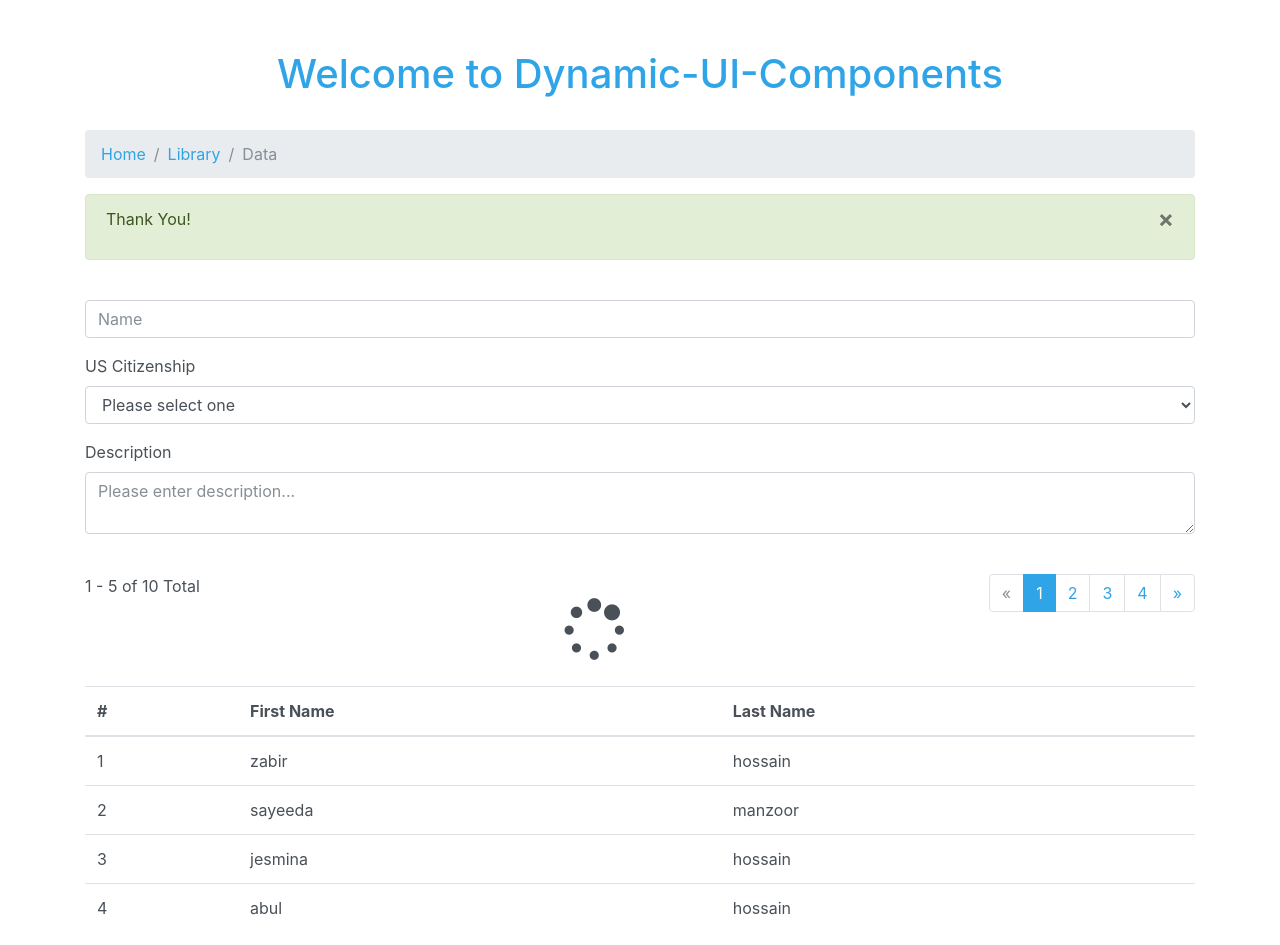
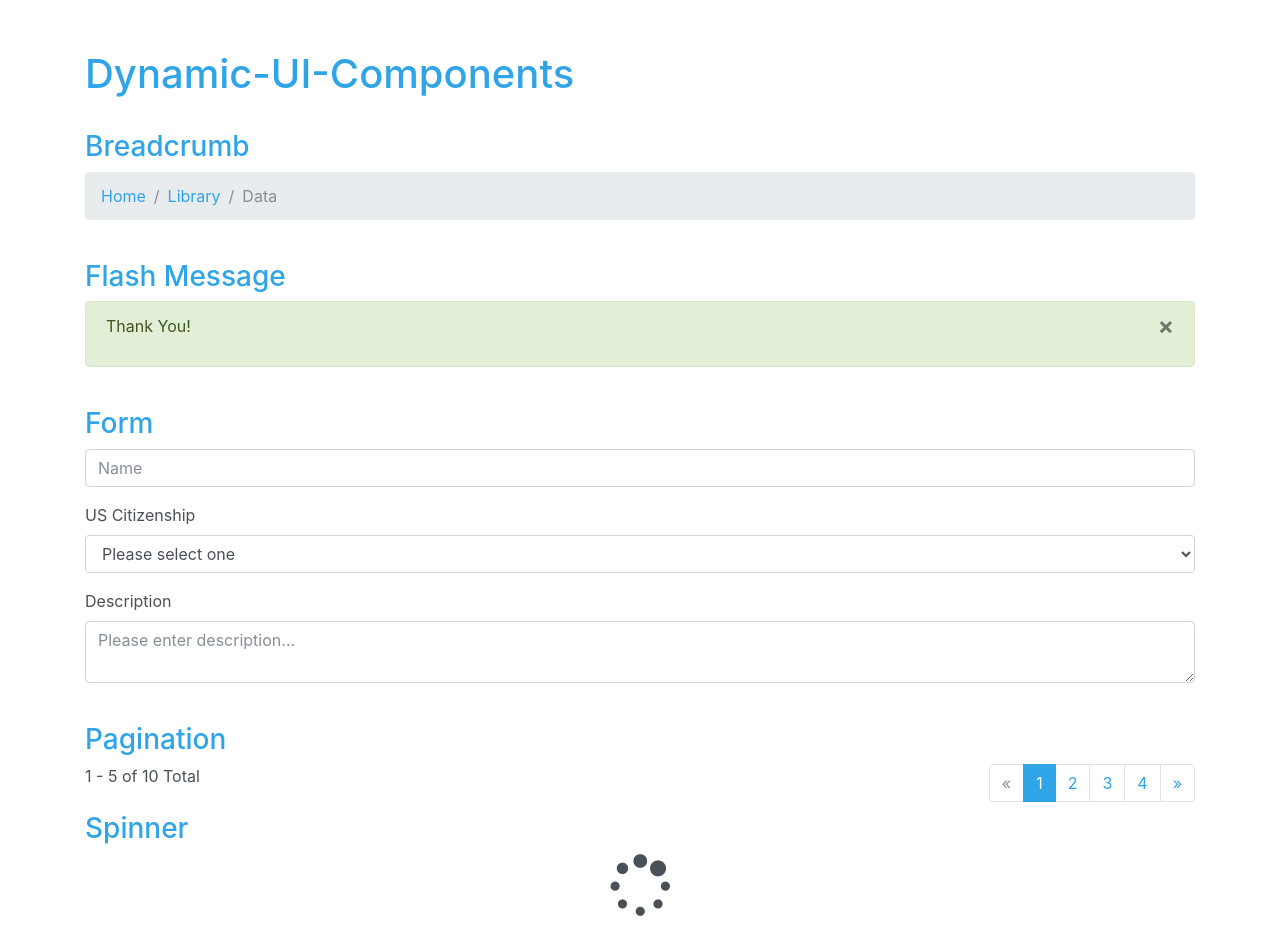
Before and after one commit to zabir88/dynamic-ui-components, a React (Create React App) app: page / in a window 1280 px wide. Shown: the top 945 px of the page. Built offline with nearby package versions, Linux system fonts and the light colour scheme.

Commit message:
completed table component and updated readme

```diff
--- a/public/index.html
+++ b/public/index.html
@@ -20,7 +20,7 @@
       work correctly both with client-side routing and a non-root public URL.
       Learn how to configure a non-root public URL by running `npm run build`.
     -->
-    <title>ZH UI Library</title>
+    <title>Dynamic UI Components</title>
   </head>
   <body>
     <noscript>
--- a/src/App.js
+++ b/src/App.js
@@ -4,22 +4,22 @@ import Alert from './lib/Alert';
 import Pagination from './lib/Pagination';
 import Breadcrumb from './lib/Breadcrumb';
 import Spinner from './lib/Spinner';
-import SortedTable from './lib/SortedTable';
+import Table from './lib/Table';
 
 class App extends Component {
   state = {
-    data: {
+    tableData: {
       number: {
         displayHead: '#',
         displayBody: ['1', '2', '3', '4']
       },
       firstName: {
         displayHead: 'First Name',
-        displayBody: ['zabir', 'sayeeda', 'jesmina', 'abul']
+        displayBody: ['jon', 'danery', 'tyrion', 'bran']
       },
       lastName: {
         displayHead: 'Last Name',
-        displayBody: ['hossain', 'manzoor', 'hossain', 'hossain']
+        displayBody: ['snow', 'targaryean', 'lannister', 'stark']
       }
     },
     breadcrumbLinks: {
@@ -145,13 +145,18 @@ class App extends Component {
     };
     let display =  (
       <div className="container" style={{paddingTop: '50px'}}>
-        <h1 className="text-center">Welcome to Dynamic-UI-Components</h1>
+        <h1>Dynamic-UI-Components</h1>
         <br/>
+        <h3>Breadcrumb</h3>
         <Breadcrumb links={this.state.breadcrumbLinks}/>
+        <br/>
+        <h3>Flash Message</h3>
         {alert}
         <br/>
+        <h3>Form</h3>
         <Form formInputs={this.state.formInputs} changed={this.inputChangeHandler.bind(this)} />
         <br/>
+        <h3>Pagination</h3>
         <Pagination
           links={this.state.pagination.links}
           pageChange={this.pageChangedHandler}
@@ -161,11 +166,13 @@ class App extends Component {
           total={this.state.pagination.total}
         />
         <br/>
-
+        <br/>
+        <h3>Spinner</h3>
         <Spinner size={4} />
-
         <br/>
-        <SortedTable data={this.state.data} headColor={'primary'}/>
+        <h3>Table</h3>
+        <Table data={this.state.tableData} border={false} headColor={'dark'}/>
+        <br/>
       </div>
     );
     return display
--- a/src/lib/SortedTable.js
+++ b/src/lib/Table.js
@@ -1,18 +1,21 @@
 import React from 'react';
 
-const sortedTable = (props) => {
+const table = (props) => {
 	let display;
 	if(props.data === undefined || props.data === null){
 		display = null;
 	}
 	else {
+		// head elements
 		const head = [];
-		const body = [];
-		const lengthOfLoop =  Object.entries(props.data)[0][1].displayBody.length;
 		for (let i in props.data) {
 			head.push(props.data[i].displayHead);
 		};
 		const headEl = head.map((i, k1) => <th key={k1}>{i}</th>)
+
+		//body elements
+		const body = [];
+		const lengthOfLoop =  Object.entries(props.data)[0][1].displayBody.length;
 		for (let j = 0; j < lengthOfLoop; j++) {
 	    let row = [];
 	    for (let i in props.data) {
@@ -27,9 +30,10 @@ const sortedTable = (props) => {
 				</tr>
 			))
 		);
+
 		display = (
 			<div className='table-responsive'>
-				<table className="table table-hover">
+				<table className={props.border === undefined || props.border === false ? 'table table-hover' : 'table table-hover table-bordered' }>
 				  <thead className={props.headColor === undefined || props.headColor === null ? `thead-light` : `thead-${props.headColor}`}>
 				    <tr>
 				    	{headEl}
@@ -45,4 +49,4 @@ const sortedTable = (props) => {
 	return display
 }
 
-export default sortedTable;
+export default table;
```
Also changed, not shown: 1 other file (tests, documents, lock files or other folders).
